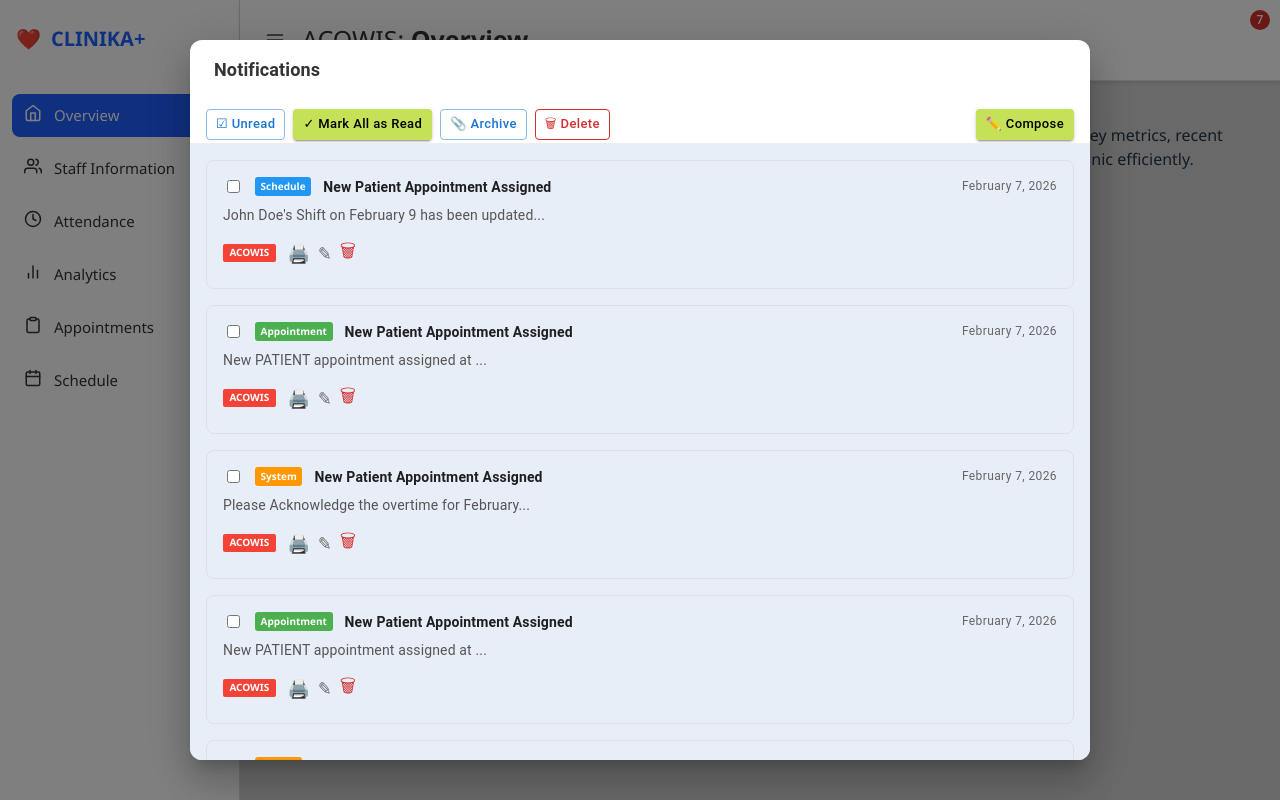
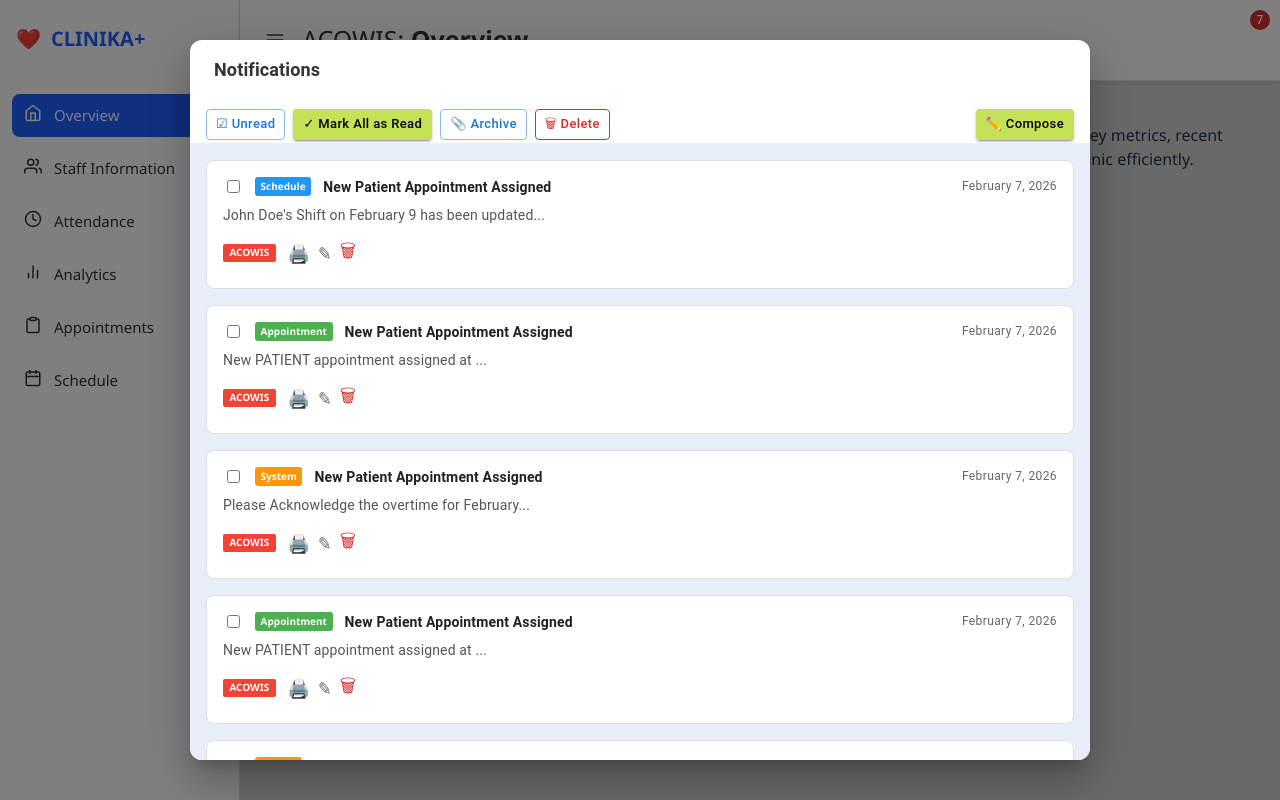
Before and after one commit to ItsMeKayden/SIA102PROJECT, a React (Vite) app: page / in a window 1280 px wide. Both pictures are taken after a click on the button 1240 px from the left and 40 px from the top of the page. Built offline with nearby package versions, Linux system fonts and the light colour scheme; some icons are missing.

Commit message:
adjustments

```diff
--- a/src/Layout.tsx
+++ b/src/Layout.tsx
@@ -710,6 +710,7 @@ const Layout = () => {
                   width: '100%',
                   boxSizing: 'border-box',
                   minWidth: 0,
+                  backgroundColor: '#fff',
                 }}
               >
                 {/* First Row: Checkbox, Badge, Title, Date */}
```
